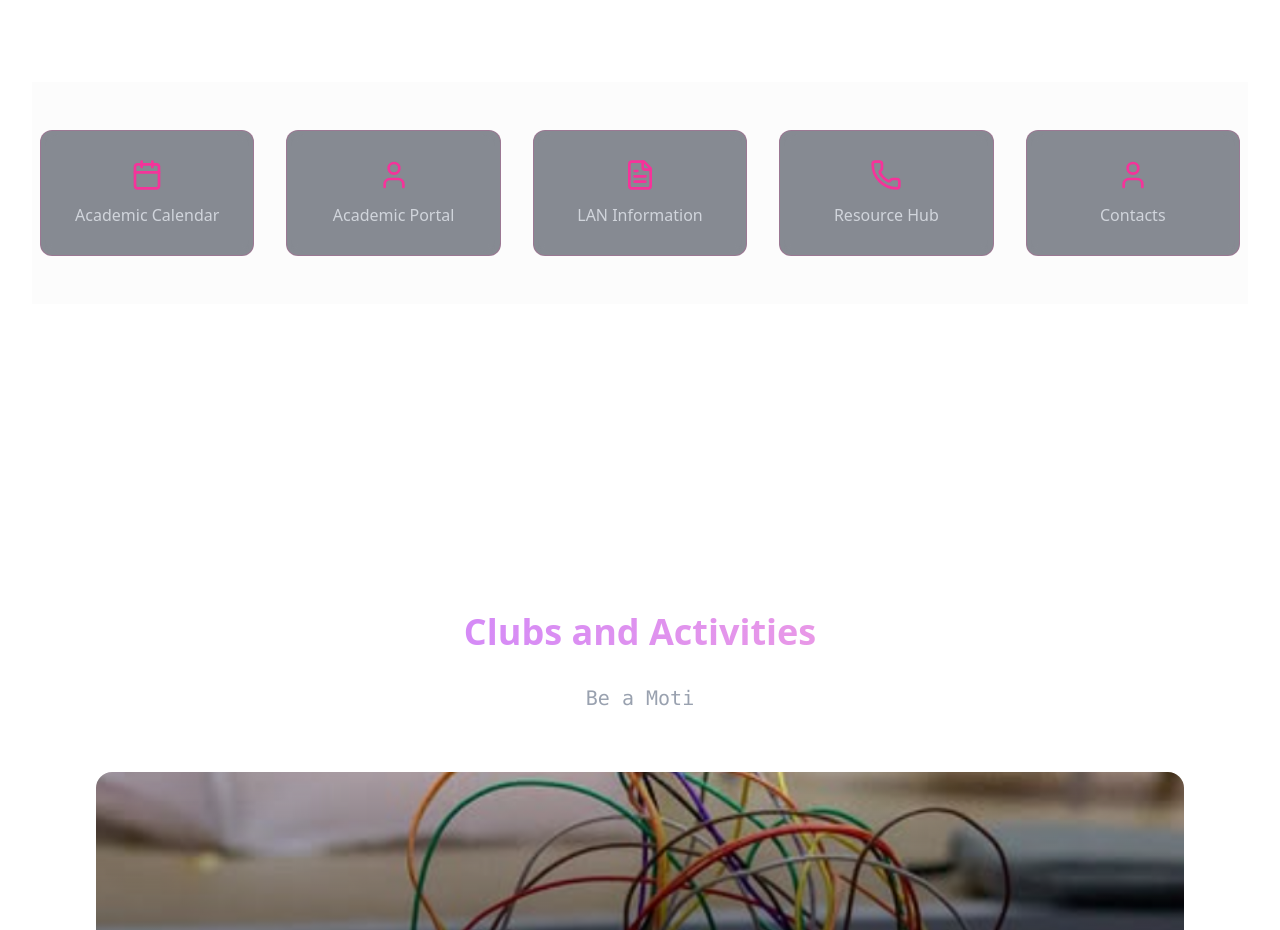
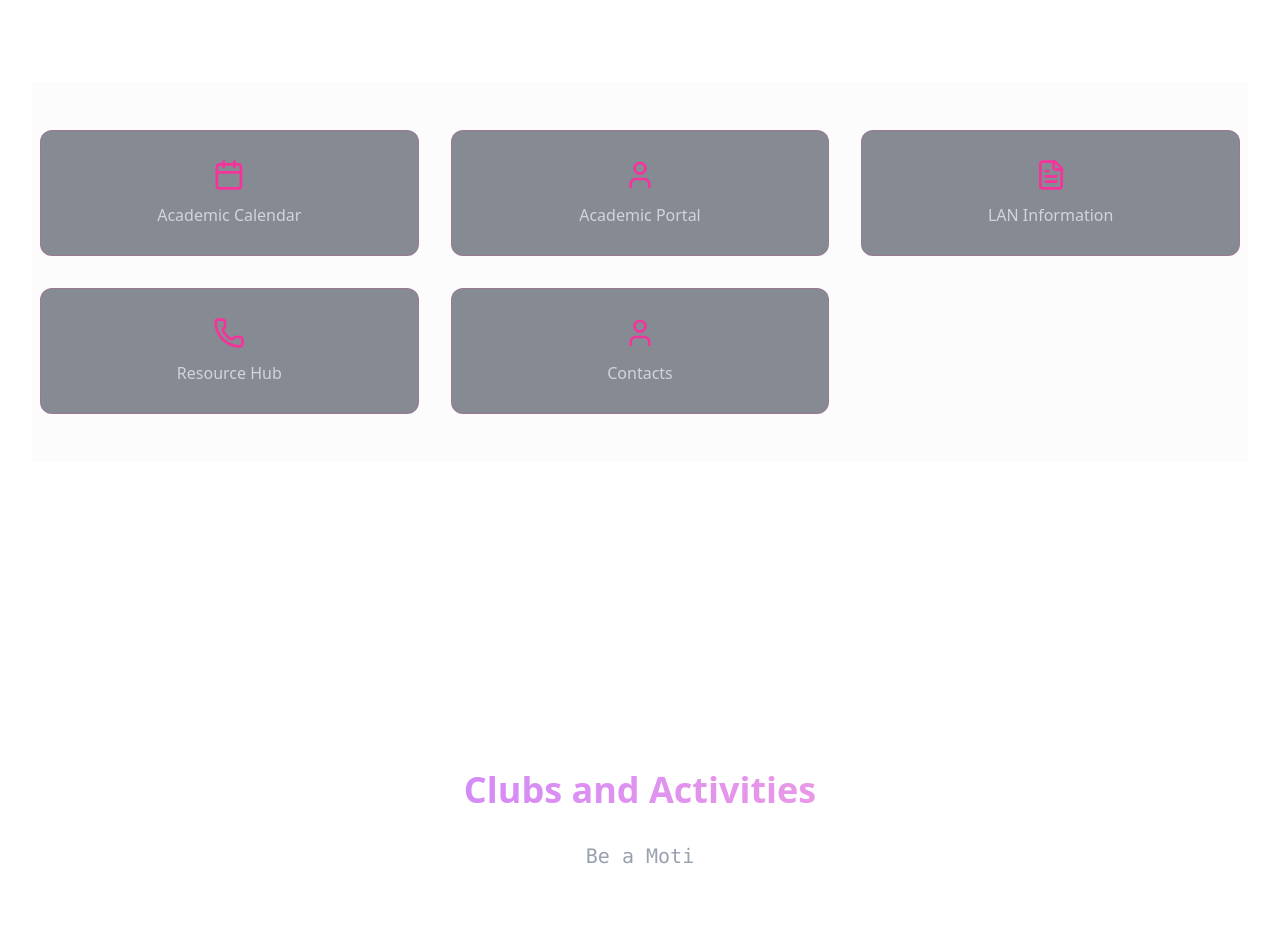
Before and after one commit to singhashish9963/CampusBeacon, a React (Vite) app in the folder client/CampusBeacon/: page / in a window 1280 px wide. Shown: the part 1782-2712 px from the top of the page. Built offline with nearby package versions, Linux system fonts and the light colour scheme; no server answers.

Commit message:
minor change in quickLinks

```diff
--- a/client/CampusBeacon/src/components/HomePage/QuickLinks.jsx
+++ b/client/CampusBeacon/src/components/HomePage/QuickLinks.jsx
@@ -19,7 +19,7 @@ const QuickLinks = () => {
           initial={{ opacity: 0, y: 20 }}
           whileInView={{ opacity: 1, y: 0 }}
           viewport={{ once: true }}
-          className="grid grid-cols-1 md:grid-cols- lg:grid-cols-5 gap-8"
+          className="grid grid-cols-1 md:grid-cols- lg:grid-cols-3 gap-8"
         >
           {links.map((link, index) => (
             <Link
@@ -28,7 +28,7 @@ const QuickLinks = () => {
               className="block"
             >
               <motion.div
-                whileHover={{ scale: 1.25 }}
+                whileHover={{ scale: 1.1 }}
                 className="flex flex-col items-center justify-center p-7 rounded-xl bg-gray-900/50 backdrop-blur-sm border border-pink-500/20 hover:border-pink-500/50 transition-all group"
               >
                 <link.icon className="h-8 w-8 text-pink-500 mb-3 group-hover:text-pink-400" />
```
